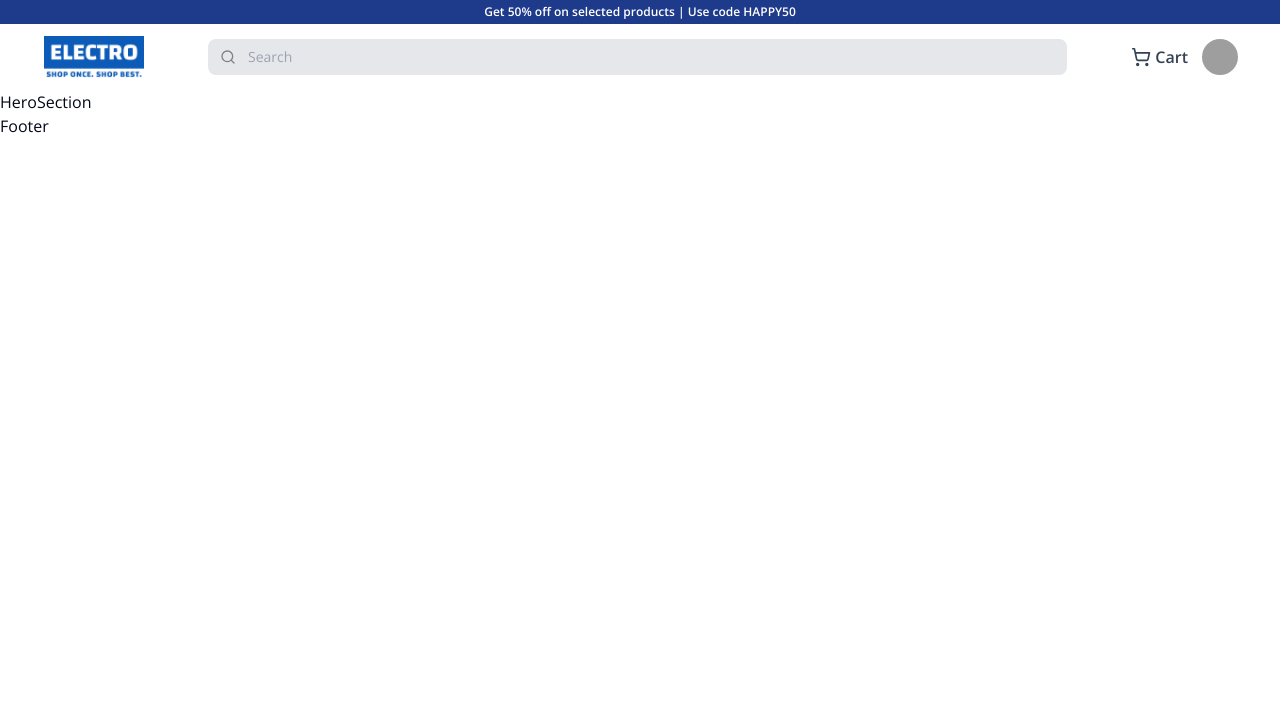
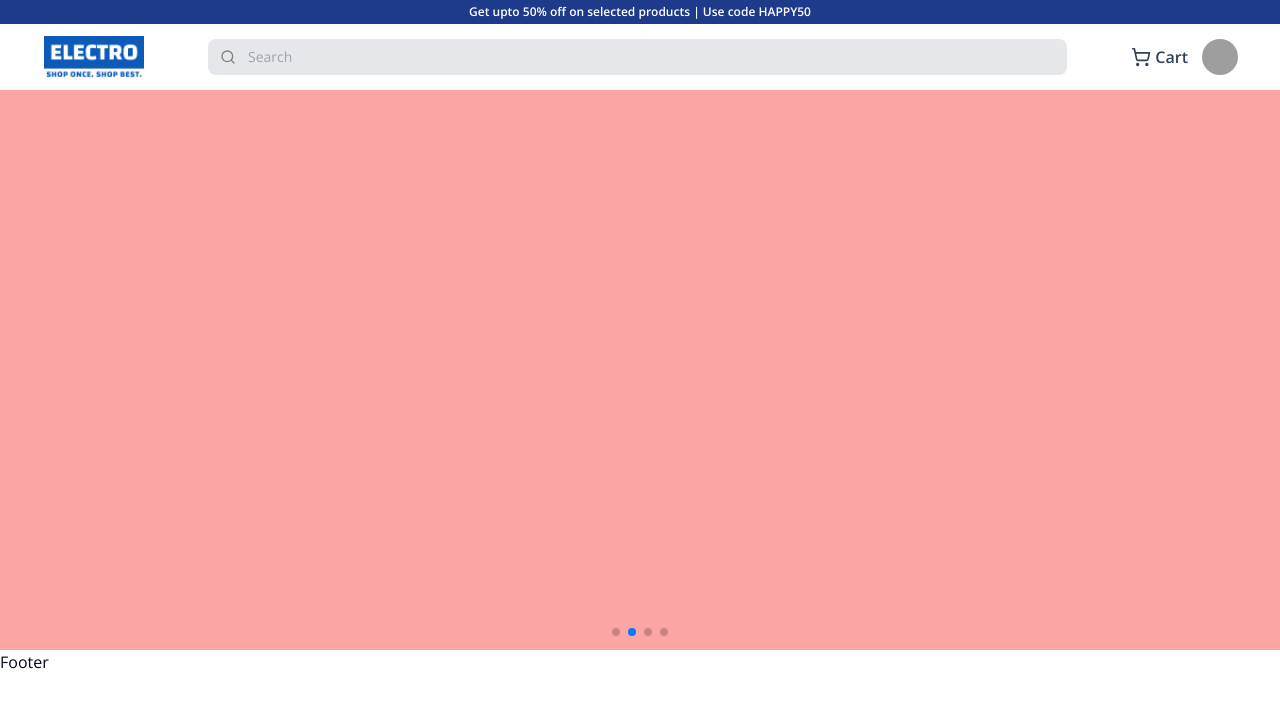
Before and after one commit to iamshubhamjangle/electro-store, a Next.js app: page / in a window 1280 px wide. Shown: the top 708 px of the page. Built offline with nearby package versions, Linux system fonts and the light colour scheme; grey boxes are pictures that could not be loaded.

Commit message:
Hero section

```diff
--- a/app/(client)/_components/home/HeroSection.tsx
+++ b/app/(client)/_components/home/HeroSection.tsx
@@ -1,5 +1,42 @@
+"use client";
+
+// Import Swiper React components
+import { Swiper, SwiperSlide } from "swiper/react";
+import { Pagination, Autoplay, A11y } from "swiper/modules";
+
+// Import Swiper styles
+import "swiper/css";
+import "swiper/css/pagination";
+import "swiper/css/autoplay";
+
 const HeroSection = () => {
-  return <div>HeroSection</div>;
+  return (
+    <div className="h-[70vh] w-full">
+      <Swiper
+        modules={[Pagination, Autoplay, A11y]}
+        spaceBetween={0}
+        slidesPerView={1}
+        onSlideChange={() => console.log("slide change")}
+        onSwiper={(swiper) => console.log(swiper)}
+        pagination={{ clickable: true }}
+        loop={true}
+        autoplay={true}
+      >
+        <SwiperSlide>
+          <div className="bg-slate-300 h-[70vh]"></div>
+        </SwiperSlide>
+        <SwiperSlide>
+          <div className="bg-red-300 h-[70vh]"></div>
+        </SwiperSlide>
+        <SwiperSlide>
+          <div className="bg-green-300 h-[70vh]"></div>
+        </SwiperSlide>
+        <SwiperSlide>
+          <div className="bg-cyan-300 h-[70vh]"></div>
+        </SwiperSlide>
+      </Swiper>
+    </div>
+  );
 };
 
 export default HeroSection;
--- a/app/(client)/_components/nav/nav.tsx
+++ b/app/(client)/_components/nav/nav.tsx
@@ -18,7 +18,7 @@ export default Nav;
 const NavBanner = () => {
   return (
     <div className="font-semibold text-white bg-blue-900 text-xs text-center py-1">
-      Get 50% off on selected products | Use code HAPPY50
+      Get upto 50% off on selected products | Use code HAPPY50
     </div>
   );
 };
--- a/package.json
+++ b/package.json
@@ -20,6 +20,7 @@
     "react": "^18",
     "react-dom": "^18",
     "react-hot-toast": "^2.4.1",
+    "swiper": "^11.0.3",
     "tailwind-merge": "^1.14.0",
     "tailwindcss-animate": "^1.0.7"
   },
```
Also changed, not shown: 1 other file (tests, documents, lock files or other folders).
